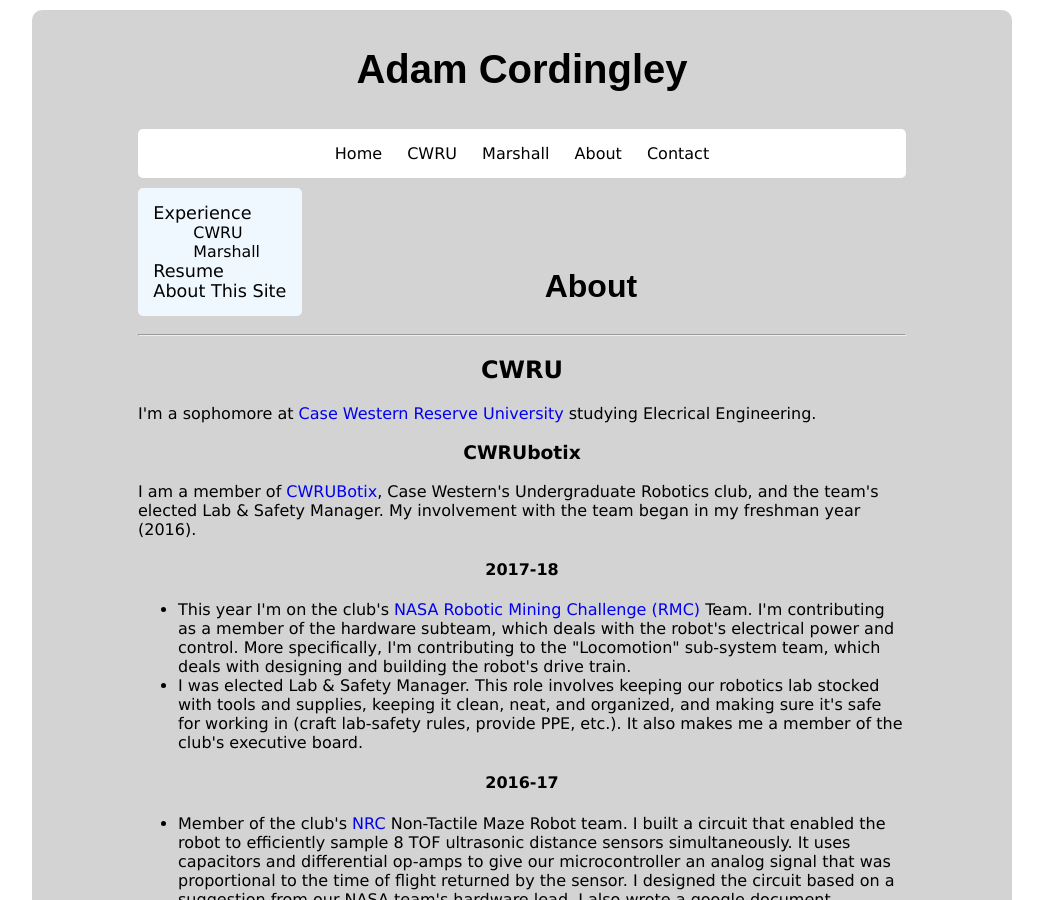
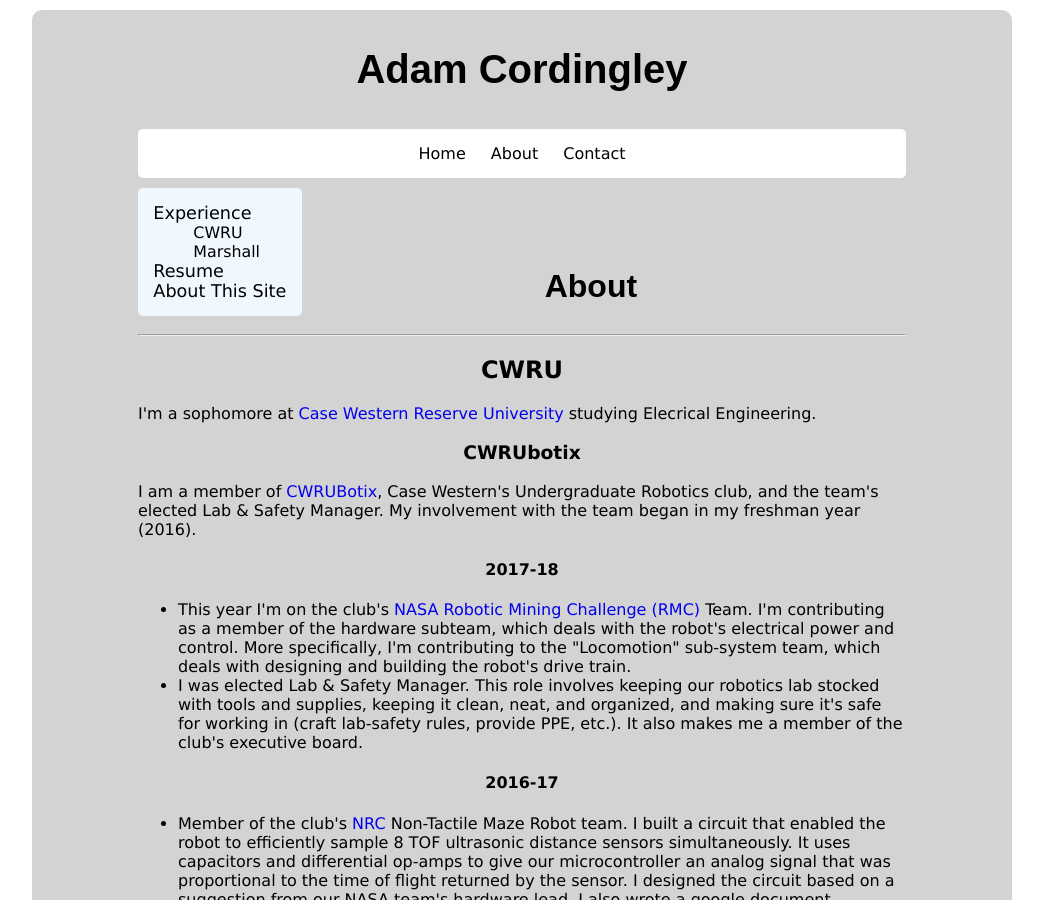
Before and after one commit to AdamC19/AdamC19.github.io, a Jekyll site: the page built from about.html, in a window 1280 px wide and 900 px high. Shown: the whole window, without its empty margins (118-1161 px from the left). Built offline with Jekyll 4.4.1, drawn with Linux system fonts in a browser that asks for light colours; comment, search, counter and statistics services are not loaded.

Commit message:
Change about page layout file to use the default-nav-bar code

```diff
--- a/_layouts/about.html
+++ b/_layouts/about.html
@@ -39,14 +39,15 @@
 	<div id="backdrop" class="center">
 		<!--<img src="img/web_header.png">-->
 		<h1 id="header">Adam Cordingley</h1>
-		<div id="nav" >
+		{{ site.default-nav }}
+<!--		<div id="nav" >
 			<a href="index.html"    id="link">Home</a>
 			<a href="cwru.html"     id="link">CWRU</a>
 			<a href="research.html" id="link">Marshall</a>
 			<a href="about.html"    id="link">About</a>
 			<a href="contact.html"  id="link">Contact</a>
 
-		</div>
+		</div>-->
 		<div id="content" class="center">
 
 			{{ content }}
```
